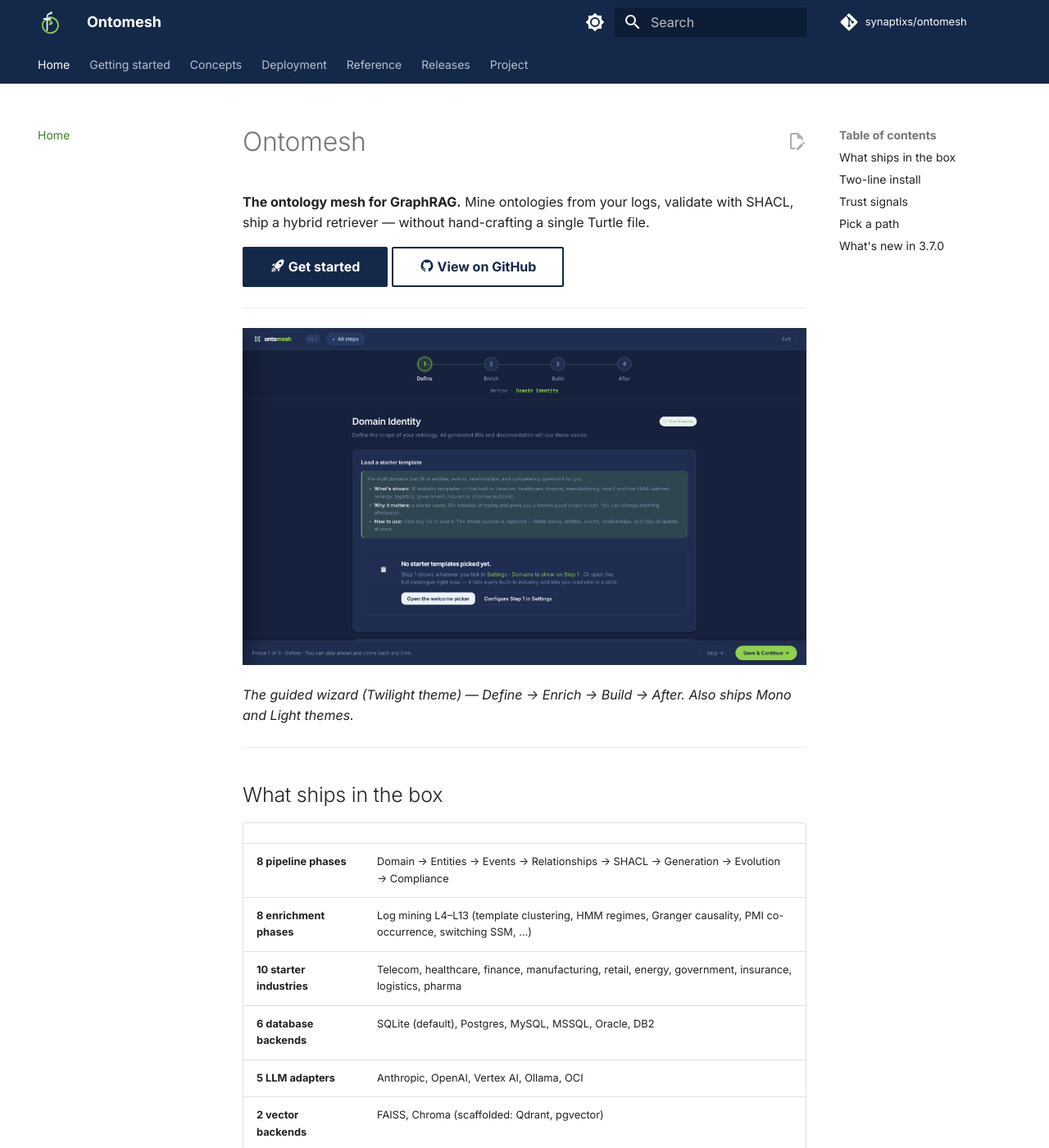
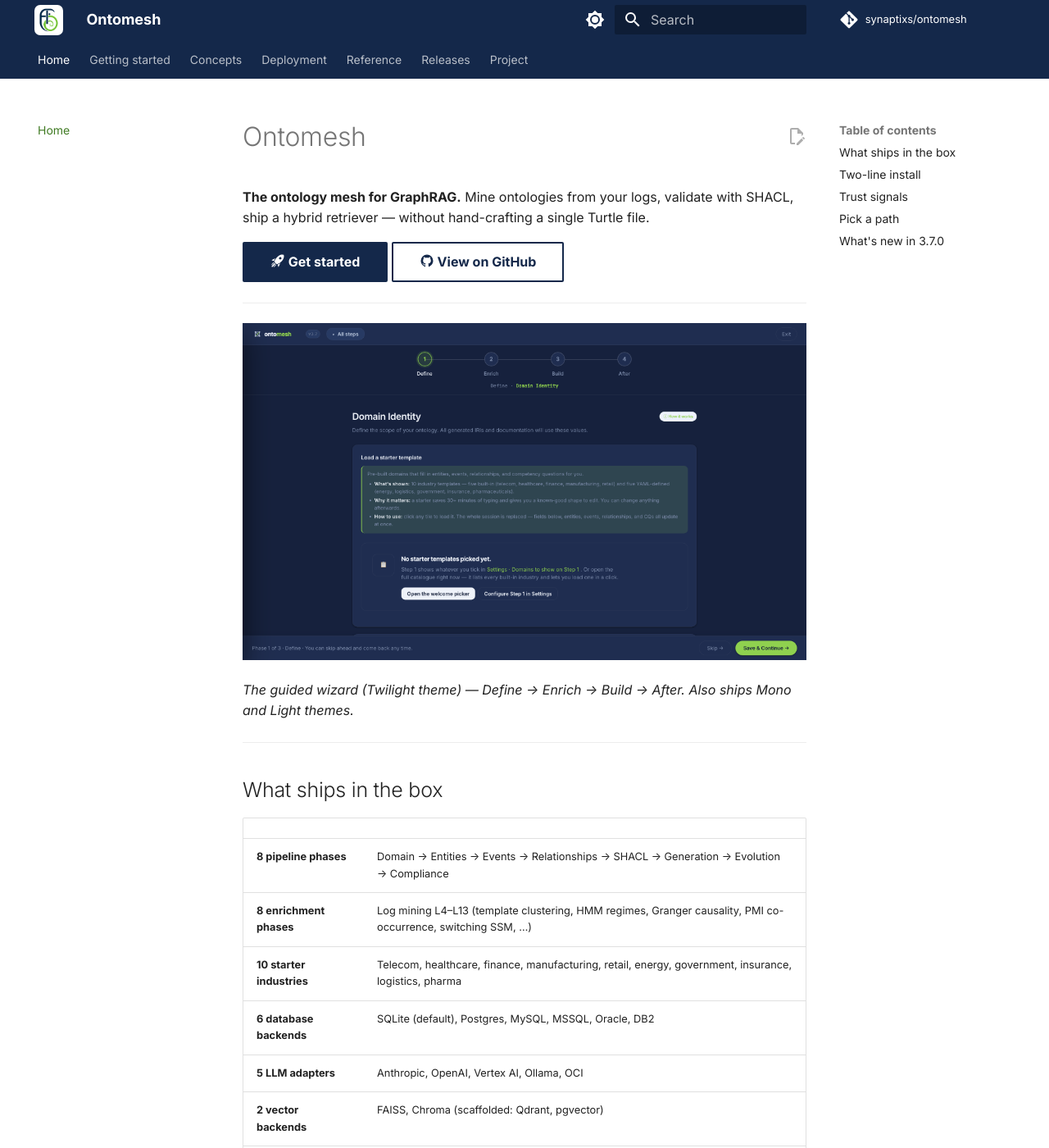
Before and after one commit to synaptixs/ontomesh, an MkDocs documentation site: the page built from docs/index.md, in a window 1280 px wide and 1400 px high. Shown: the whole window at 82% size. Built offline with MkDocs 1.6.1 and Material for MkDocs 9.7.7, drawn with Linux system fonts in a browser that asks for light colours; comment, search, counter and statistics services are not loaded; the version menu is left out.

Commit message:
docs: use the real fib logo (uploaded PNG) on a white header chip
Replace the interim SVG recreation with the supplied fib logo:
- Process the upload: key out the near-white checker background to
  transparent, trim to the bounding box, downscale to a 360px-tall asset.
- Point theme.logo at assets/ontomesh-logo.png; drop the SVG recreation.
- Since the logo is navy+green on transparent, sit it on a small white
  rounded chip in the navy header (brand.css) so the navy ink stays legible.

Co-Authored-By: Claude Opus 4.8 <noreply@anthropic.com>

```diff
--- a/docs/assets/brand.css
+++ b/docs/assets/brand.css
@@ -51,7 +51,16 @@
   color: #ffffff;
 }
 
-/* Lime underline glow under image captions / the brand mark, subtle. */
+/* The brand logo is navy + green on transparent. On the navy header it sits
+   on a small white rounded "chip" so the navy ink stays legible. */
+.md-header__button.md-logo {
+  padding: 0 0.2rem;
+}
 .md-header__button.md-logo img {
-  height: 1.5rem;
+  height: 1.55rem;
+  width: auto;
+  background: #ffffff;
+  border-radius: 7px;
+  padding: 3px 5px;
+  box-sizing: content-box;
 }
--- a/mkdocs.yml
+++ b/mkdocs.yml
@@ -29,7 +29,7 @@ site_dir: site
 theme:
   name: material
   language: en
-  logo:    assets/ontomesh-logo.svg
+  logo:    assets/ontomesh-logo.png
   favicon: assets/favicon.svg
   font:
     text: Inter
```
Also changed, not shown: docs/assets/ontomesh-logo.png (added), docs/assets/ontomesh-logo.svg (deleted).
